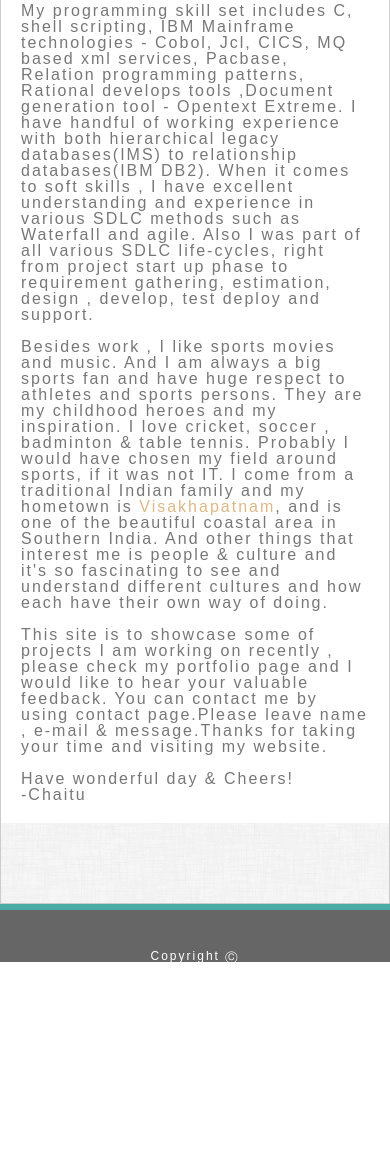
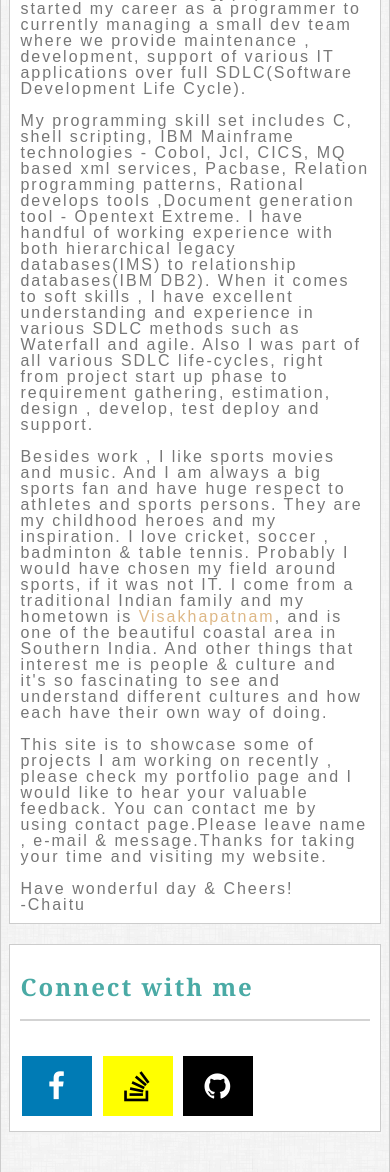
Before and after one commit to vschaitu/Responsive-Portfolio, a plain HTML site: page index.html in a window 390 px wide. Shown: the part 828-2000 px from the top of the page. Before the commit the page ends 1791 px from the top, so only its background shows below. Drawn offline with Linux system fonts and the light colour scheme.

Commit message:
corrected image problems

```diff
--- a/assets/css/style.css
+++ b/assets/css/style.css
@@ -55,15 +55,9 @@ section {
 .content {
     margin: auto;
     margin-top: 40px;
-    margin-bottom: 80px;
-    background-color: #ffffff;
+    margin-bottom: 60px;
     max-width: 920px;
-    padding: 20px 20px;
-}
 
-.img1 {
-    width: 200px;
-    height: 200px;
 }
 
 .fmt1 {
@@ -121,6 +115,8 @@ input[type=submit] {
     background-color: #4aaaa5;
     color: #ffffff;
     top:72%;
+    left: 0px;
+    margin-left: 30px;
 }
 
 .projects {
@@ -138,3 +134,89 @@ input#submit:hover {
     color: black;
     background-color: #4aaA00;
 }
+
+.fa {
+    padding: 15px;
+    font-size: 30px;
+    width: 40px;
+    text-align: center;
+    text-decoration: none;
+    margin: 5px 2px;
+  }
+
+  .fa:hover {
+      opacity: 0.7;
+  }
+
+.fa-facebook {
+    background: #007bb5;
+    color: white;
+}
+
+.fa-stack-overflow {
+    background: yellow;
+    color: black;
+}
+
+.fa-github {
+    background: black;
+    color: white;
+}
+
+.section1 {
+    width: 55%;
+    float: left;
+    background-color: #ffffff;
+    padding: 10px;
+    margin-bottom: 20px;
+    border: 1px solid #cccccc;
+}
+
+.section2 {
+    text-align: center;
+    width: 35%;
+    float: right;
+    background-color: #ffffff;
+    padding: 10px;
+    border: 1px solid #cccccc;
+}
+
+@media screen and (max-width: 980px) {
+
+}
+
+@media screen and (max-width: 768px) {
+    .section1 {
+        float: none;
+        width: 90%;
+        margin-left: auto;
+        margin-right: auto;
+
+    }
+    .tabs {
+        float: left;
+        padding-left: 10px;
+    }
+
+    .section2 {
+        float: none;
+        width: 90%;
+        text-align: left;
+        margin-left: auto;
+        margin-right: auto;
+    }
+}
+
+@media screen and (max-width: 640px) {
+
+    .imagearea {
+        float: none;
+        display: block;
+        margin-left: auto;
+        margin-right: auto;
+        text-align:center;
+    }
+    .projects {
+        float: none;
+    }
+}
--- a/index.html
+++ b/index.html
@@ -1,14 +1,18 @@
 <!DOCTYPE html>
 <html>
+
 <head>
     <meta charset="utf-8" />
     <meta http-equiv="X-UA-Compatible" content="IE=edge">
     <title>Srichaitanya's page</title>
     <meta name="viewport" content="width=device-width, initial-scale=1">
     <link rel="stylesheet" type="text/css" media="screen" href="assets/css/reset.css" />
+    <link rel="stylesheet" href="https://cdnjs.cloudflare.com/ajax/libs/font-awesome/4.7.0/css/font-awesome.min.css">
     <link rel="stylesheet" type="text/css" media="screen" href="assets/css/style.css" />
- <!--   <script src="main.js"></script> -->
+
+    <!--   <script src="main.js"></script> -->
 </head>
+
 <body>
     <!-- Header  contains Name & other tabs -->
     <header class="clearfix">
@@ -24,20 +28,57 @@
     <!-- This section contains protfolio image & description -->
     <section>
         <div class="content">
-            <h1 class="fmt1">About MY</h1>
             <div class="clearfix">
-                <div class="imagearea">
-                    <img class="img1" src="assets/images/chaitu.jpg" alt="profile picture">
+                <div class="section1">
+                    <h1 class="fmt1">About Me</h1>
+                    <div class="clearfix">
+                        <div class="imagearea">
+                            <img src="assets/images/chaitu.jpg" alt="profile picture">
+                        </div>
+                        <div class="aboutme">
+                            <q>"Live as if you die tomorrow. Learn as if you were to live forever" – Mahatma Gandhi</q>
+                            <br>
+                            <br>
+                            <p>I like this quote and I always try to live by it. I am a “simple man” if you ask me in single
+                                word. I am always passionate to learn new things, whether its related to my profession or
+                                anything causal. I believe a life’s most worth is to “experience” and cherish good things
+                                we have done.</p>
+                            <br>
+                            <p>From last 12 years I am working in Information Technology(IT) field, started my career as a programmer
+                                to currently managing a small dev team where we provide maintenance , development, support
+                                of various IT applications over full SDLC(Software Development Life Cycle).</p>
+                            <br>
+                            <p>My programming skill set includes C, shell scripting, IBM Mainframe technologies - Cobol, Jcl,
+                                CICS, MQ based xml services, Pacbase, Relation programming patterns, Rational develops tools
+                                ,Document generation tool - Opentext Extreme. I have handful of working experience with both
+                                hierarchical legacy databases(IMS) to relationship databases(IBM DB2). When it comes to soft
+                                skills , I have excellent understanding and experience in various SDLC methods such as Waterfall
+                                and agile. Also I was part of all various SDLC life-cycles, right from project start up phase
+                                to requirement gathering, estimation, design , develop, test deploy and support.</p>
+                            <br>
+                            <p>Besides work , I like sports movies and music. And I am always a big sports fan and have huge
+                                respect to athletes and sports persons. They are my childhood heroes and my inspiration.
+                                I love cricket, soccer , badminton & table tennis. Probably I would have chosen my field
+                                around sports, if it was not IT. I come from a traditional Indian family and my hometown
+                                is
+                                <a href="https://en.wikipedia.org/wiki/Visakhapatnam" target="_blank">Visakhapatnam</a>, and is one of the beautiful coastal area in Southern India. And other
+                                things that interest me is people & culture and it's so fascinating to see and understand
+                                different cultures and how each have their own way of doing.</p>
+                            <br>
+                            <p>This site is to showcase some of projects I am working on recently , please check my portfolio
+                                page and I would like to hear your valuable feedback. You can contact me by using contact
+                                page.Please leave name , e-mail & message.Thanks for taking your time and visiting my website.</p>
+                            <br>
+                            <p>Have wonderful day & Cheers!</p>
+                            <p>-Chaitu</p>
+                        </div>
+                    </div>
                 </div>
-                <div class="aboutme">
-                    <q>"Live as if you die tomorrow. Learn as if you were to live forever" – Mahatma Gandhi</q><br><br>
-                    <p>I like this quote and I always try to live by it. I am a “simple man” if you ask me in single word. I am always passionate to learn new things, whether its related to my profession or anything causal. I believe a life’s most worth is to “experience” and cherish good things we have done.</p><br>
-                    <p>From last 12 years I am working in Information Technology(IT) field, started my career as a programmer to currently managing a small dev team where we provide maintenance , development, support of various IT applications over full SDLC(Software Development Life Cycle).</p><br>
-                    <p>My programming skill set includes C, shell scripting, IBM Mainframe technologies - Cobol, Jcl, CICS, MQ based xml services, Pacbase, Relation programming patterns, Rational develops tools ,Document generation tool - Opentext Extreme. I have handful of working experience with both hierarchical legacy databases(IMS) to  relationship databases(IBM DB2). When it comes to soft skills , I have excellent understanding and experience in various SDLC methods such as Waterfall and agile. Also I was part of all various SDLC life-cycles, right from project start up phase to requirement gathering, estimation, design , develop, test deploy and support.</p><br>
-                    <p>Besides work , I like sports movies and music. And I am always a big sports fan and have huge respect to athletes and sports persons. They are my childhood heroes and my inspiration. I love cricket, soccer , badminton & table tennis. Probably I would have chosen my field around sports, if it was not IT. I come from a traditional Indian family and my hometown is <a href="https://en.wikipedia.org/wiki/Visakhapatnam" target="_blank">Visakhapatnam</a>, and is one of the beautiful coastal area in Southern India. And other things that interest me is people & culture and it's so fascinating to see and understand different cultures and how each have their own way of doing.</p><br>
-                    <p>This site is to showcase some of projects I am working on recently , please check my portfolio page and I would like to hear your valuable feedback. You can contact me by using contact page.Please leave name , e-mail & message.Thanks for taking your time and visiting my website.</p><br>
-                    <p>Have wonderful day & Cheers!</p>
-                    <p>-Chaitu</p>
+                <div class="section2">
+                    <h1 class="fmt1">Connect with me</h1>
+                    <a href="https://www.facebook.com/chaitanya.vanapalli.9" class="fa fa-facebook"></a>
+                    <a href="https://stackoverflow.com/users/9372491/vschaitu" class="fa fa-stack-overflow"></a>
+                    <a href="https://github.com/vschaitu" class="fa fa-github"></a>
                 </div>
             </div>
         </div>
@@ -47,4 +88,5 @@
         <p>Copyright &#9400</p>
     </footer>
 </body>
+
 </html>
```
Also changed, not shown: contact.html (+13 -1 lines), portfolio.html (+21 -9 lines), assets/images/chaitu.jpg.
